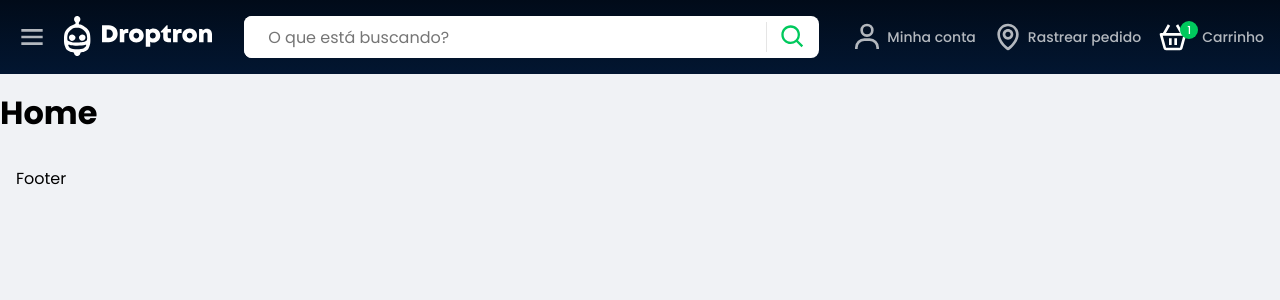
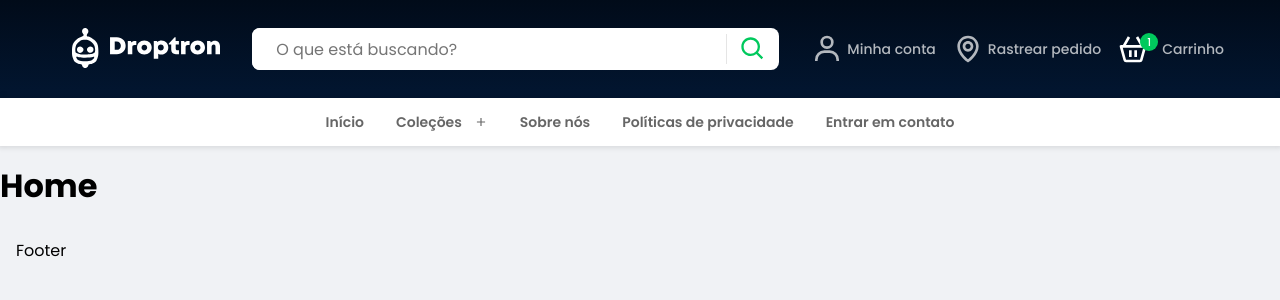
Before and after one commit to kaluabentes/next-ecommerce, a Next.js app: page / in a window 1280 px wide. Shown: the top 300 px of the page. Built offline with nearby package versions, Linux system fonts and the light colour scheme.

Commit message:
feat: create desktop menu

```diff
--- a/src/app/components/Header/Header.styles.ts
+++ b/src/app/components/Header/Header.styles.ts
@@ -4,7 +4,7 @@ import rem from "@/utilities/styles/rem"
 import mediaQuery from "@/utilities/styles/mediaQuery"
 
 export const Container = styled.header`
-  padding: ${rem(16)};
+  padding: ${rem(16)} 0;
   background: ${(props) => props.theme.colors.primary};
   background: linear-gradient(
     180deg,
@@ -12,6 +12,10 @@ export const Container = styled.header`
     ${(props) => props.theme.colors.greenvogue} 100%
   );
   color: white;
+
+  ${mediaQuery(css`
+    padding: ${rem(28)} ${rem(16)};
+  `)}
 `
 
 export const TopContainer = styled.div`
--- a/src/app/components/Header/Header.tsx
+++ b/src/app/components/Header/Header.tsx
@@ -30,10 +30,13 @@ export default function Header({ onMenuClick }: HeaderProps) {
 
   return (
     <Container>
+      <ContentContainer>
         <TopContainer>
+          {!isLargeScreen && isMounted && (
             <IconButton onClick={onMenuClick}>
               <BiMenu />
             </IconButton>
+          )}
           <LogoContainer>
             <Logo src="/droptron.svg" />
           </LogoContainer>
@@ -55,6 +58,7 @@ export default function Header({ onMenuClick }: HeaderProps) {
           </IconGroup>
         </TopContainer>
         {!isLargeScreen && isMounted && <SearchField />}
+      </ContentContainer>
     </Container>
   )
 }
--- a/src/app/components/Menu/Menu.styles.ts
+++ b/src/app/components/Menu/Menu.styles.ts
@@ -1,3 +1,4 @@
+import mediaQuery from "@/utilities/styles/mediaQuery"
 import rem from "@/utilities/styles/rem"
 import styled, { css } from "styled-components"
 
@@ -20,6 +21,16 @@ export const Container = styled.div<{ $isOpen: boolean }>`
       opacity: 1;
       visibility: visible;
     `}
+
+  ${mediaQuery(css`
+    left: 0;
+    opacity: 1;
+    visibility: visible;
+    position: static;
+    width: 100%;
+    display: flex;
+    justify-content: center;
+  `)}
 `
 
 export const CloseButton = styled.button`
@@ -39,6 +50,92 @@ export const CloseButton = styled.button`
   font-size: ${rem(22)};
   cursor: pointer;
   top: 4px;
+
+  ${mediaQuery(css`
+    display: none;
+  `)}
 `
 
-export const MenuItem = styled.button``
+export const MenuContainer = styled.nav`
+  display: flex;
+  flex-direction: column;
+
+  ${mediaQuery(css`
+    flex-direction: row;
+  `)}
+`
+
+export const MenuItem = styled.button<{
+  $isDropdownTrigger?: boolean
+  $isOpen?: boolean
+  $isSub?: boolean
+}>`
+  background: transparent;
+  outline: 0;
+  border: 0;
+  padding: ${rem(16)};
+  font-size: ${rem(14)};
+  font-weight: 600;
+  color: rgba(0, 0, 0, 0.6);
+  text-align: left;
+  border-bottom: 1px solid rgba(0, 0, 0, 0.08);
+  cursor: pointer;
+
+  ${(props) =>
+    props.$isDropdownTrigger &&
+    css`
+      display: flex;
+      justify-content: space-between;
+      align-items: center;
+
+      ${mediaQuery(css`
+        gap: ${rem(12)};
+      `)}
+    `}
+
+  ${(props) =>
+    props.$isOpen &&
+    css`
+      font-weight: 600;
+      color: rgba(0, 0, 0, 0.9);
+    `}
+
+  ${(props) =>
+    props.$isSub &&
+    css`
+      font-weight: 600;
+      color: rgba(0, 0, 0, 0.9);
+      text-transform: none;
+      text-indent: 10px;
+    `}
+
+    ${mediaQuery(css`
+    border-bottom: none;
+  `)}
+`
+
+export const DropdownMenu = styled.div<{ $isOpen: boolean }>`
+  display: flex;
+  flex-direction: column;
+  display: none;
+
+  ${(props) =>
+    props.$isOpen &&
+    css`
+      display: block;
+
+      ${mediaQuery(css`
+        position: absolute;
+        width: 100%;
+        margin-top: 48px;
+        left: 0;
+        box-shadow: 0px 0px 5px 2px rgba(0, 0, 0, 0.1);
+        background: white;
+        display: flex;
+        flex-direction: row;
+        align-items: center;
+        justify-content: center;
+        border: none;
+      `)}
+    `}
+`
--- a/src/app/components/Menu/Menu.tsx
+++ b/src/app/components/Menu/Menu.tsx
@@ -1,23 +1,96 @@
-import { BiX } from "react-icons/bi"
-import { Container, CloseButton } from "./Menu.styles"
+import { useEffect, useState } from "react"
+import {
+  BiCollection,
+  BiMinus,
+  BiPlus,
+  BiStar,
+  BiStoreAlt,
+  BiX,
+} from "react-icons/bi"
+
+import {
+  Container,
+  CloseButton,
+  MenuItem,
+  MenuContainer,
+  DropdownMenu,
+} from "./Menu.styles"
 
 interface Item {
-  path: string
+  path?: string
   label: string
+  items?: Item[]
+}
+
+interface StatefulItem extends Item {
+  isOpen?: boolean
 }
 
 interface MenuProps {
-  items: Item
+  items: Item[]
   isOpen: boolean
   onMenuToggle: () => void
 }
 
 export default function Menu({ items, isOpen, onMenuToggle }: MenuProps) {
+  const [statefulItems, setStatefulItems] = useState<StatefulItem[]>([])
+
+  const openDropdown = (index: number) => {
+    setStatefulItems((prev) =>
+      prev.map((item, itemIndex) => {
+        if (itemIndex === index) {
+          return {
+            ...item,
+            isOpen: !item.isOpen,
+          }
+        }
+
+        return item
+      })
+    )
+  }
+
+  const renderMenuItem = (item: StatefulItem, index: number) => {
+    if (item.items) {
+      return (
+        <>
+          <MenuItem
+            onClick={() => openDropdown(index)}
+            key={String(index + 1)}
+            $isDropdownTrigger
+            $isOpen={item.isOpen}
+          >
+            {item.label}
+            {item.isOpen ? <BiMinus /> : <BiPlus />}
+          </MenuItem>
+          <DropdownMenu $isOpen={item.isOpen!}>
+            {item.items.map((item, itemIndex) => (
+              <MenuItem $isSub key={String(itemIndex + 1)}>
+                {item.label}
+              </MenuItem>
+            ))}
+          </DropdownMenu>
+        </>
+      )
+    }
+
+    return <MenuItem key={String(index + 1)}>{item.label}</MenuItem>
+  }
+
+  useEffect(() => {
+    setStatefulItems(
+      items.map((item) =>
+        item.items ? { ...item, isOpen: false } : { ...item }
+      )
+    )
+  }, [items])
+
   return (
     <Container $isOpen={isOpen}>
       <CloseButton onClick={onMenuToggle}>
         <BiX />
       </CloseButton>
+      <MenuContainer>{statefulItems.map(renderMenuItem)}</MenuContainer>
     </Container>
   )
 }
--- a/src/app/layouts/AppLayout/AppLayout.tsx
+++ b/src/app/layouts/AppLayout/AppLayout.tsx
@@ -8,6 +8,7 @@ import Footer from "@/app/components/Footer"
 import { GlobalStyle } from "@/app/styles/global"
 import Menu from "@/app/components/Menu"
 import PageSpinner from "@/components/PageSpinner"
+import menuItems from "@/config/menuItems"
 
 interface AppLayoutProps {
   children: ReactNode
@@ -32,7 +33,7 @@ export default function AppLayout({ children }: AppLayoutProps) {
         <>
           <Header onMenuClick={handleMenuToggle} />
           <Menu
-            items={[]}
+            items={menuItems}
             isOpen={isMenuOpen}
             onMenuToggle={handleMenuToggle}
           />
--- a/src/components/ContentContainer/ContentContainer.styles.ts
+++ b/src/components/ContentContainer/ContentContainer.styles.ts
@@ -1,8 +1,13 @@
+import mediaQuery from "@/utilities/styles/mediaQuery"
 import rem from "@/utilities/styles/rem"
-import styled from "styled-components"
+import styled, { css } from "styled-components"
 
 export const Container = styled.div`
   max-width: 1400px;
   padding: 0 ${rem(16)};
   margin: 0 auto;
+
+  ${mediaQuery(css`
+    padding: 0 ${rem(40)};
+  `)}
 `
--- a/src/config/menuItems.ts
+++ b/src/config/menuItems.ts
@@ -34,10 +34,6 @@ export default [
     ],
   },
   {
-    label: "Entrar em contato",
-    path: "/contact",
-  },
-  {
     label: "Sobre nós",
     path: "/contact",
   },
@@ -46,7 +42,7 @@ export default [
     path: "/privacy-policy",
   },
   {
-    label: "Termos de Uso",
-    path: "/terms-of-use",
+    label: "Entrar em contato",
+    path: "/contact",
   },
 ]
```
Lines whose indentation alone changed are shown as unchanged.
